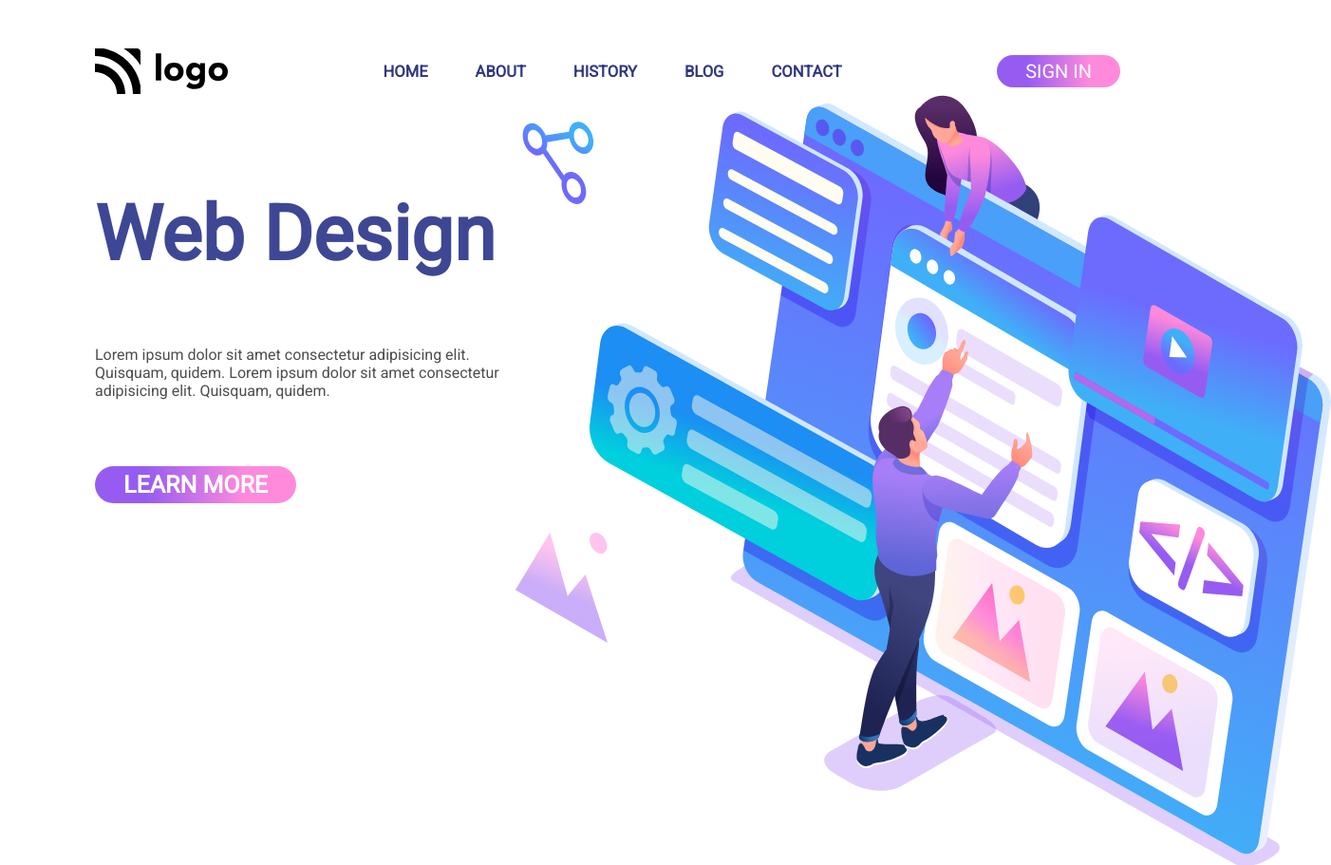
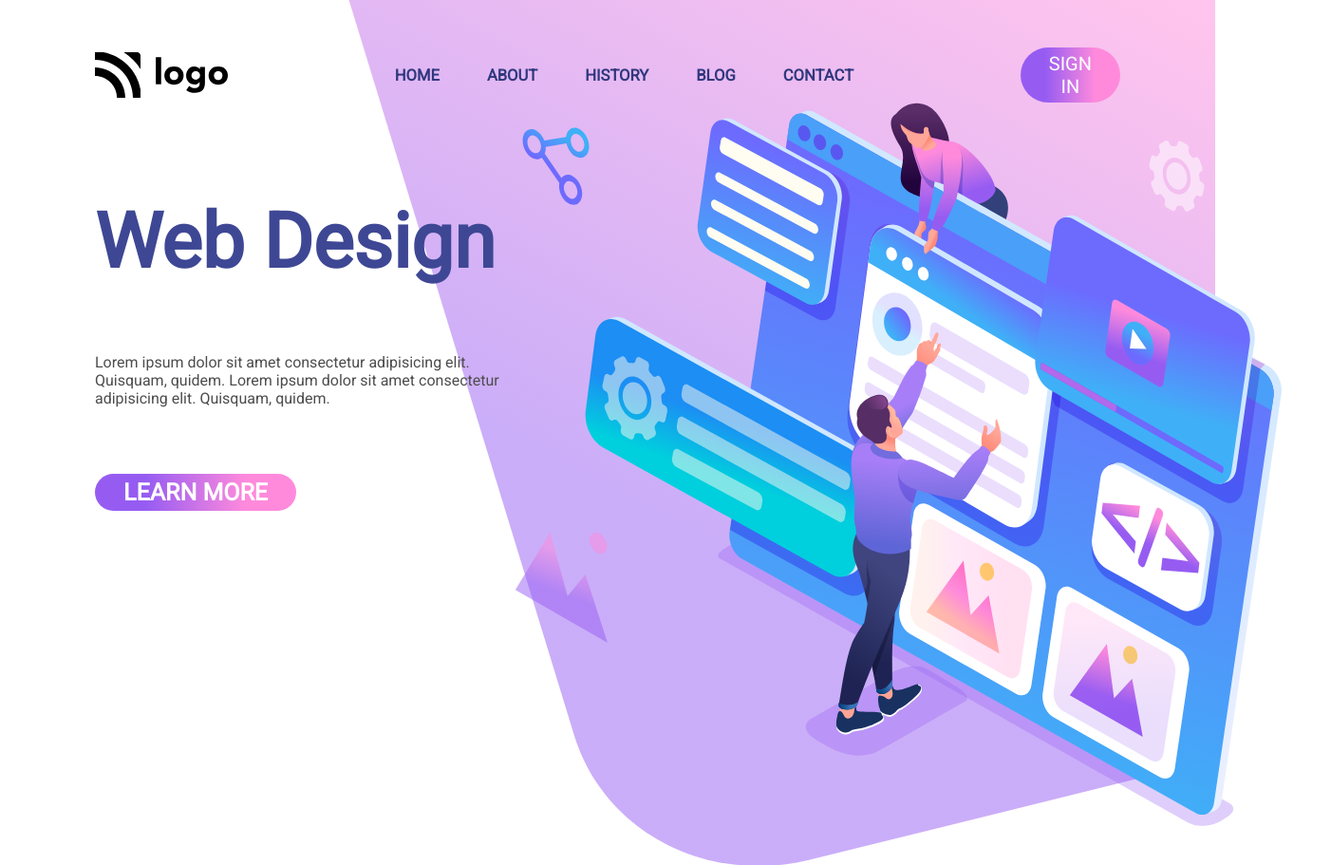
Before and after one commit to Yash-Singhania/LIVE-PROJECT-8, a website: page index.html in a window 1280 px wide. Shown: the top 911 px of the page at 95% size, 1402 px wide, since content can reach past the window. Drawn offline with Linux system fonts and the light colour scheme.

Commit message:
Added Responsiveness

```diff
--- a/index.html
+++ b/index.html
@@ -24,8 +24,12 @@
           <h5 class="nav-item">BLOG</h5>
           <h5 class="nav-item">CONTACT</h5>
         </div>
-        <button class="signin-btn">SIGN IN</button>
+
+        <div class="button">
+            <button class="signin-btn">SIGN IN</button>
+        </div>
       </nav>
+
       <div class="intro-section">
         <div class="left-section">
           <h1>Web Design</h1>
@@ -34,8 +38,12 @@
             quidem. Lorem ipsum dolor sit amet consectetur adipisicing elit.
             Quisquam, quidem.
           </h4>
-          <button class="learn-more-btn">LEARN MORE</button>
+
+          <div class="btn">
+            <button class="learn-more-btn">LEARN MORE</button>
+          </div>
         </div>
+
         <div class="imgs-div">
           <img src="./images/vector.svg" alt="vector-img" class="vector-img" />
           <img
@@ -43,7 +51,8 @@
             alt="vector-dot"
             class="vector-dot"
           />
-          <img src="./images/intro-img.svg" alt="intro-img" />
+          <img src="./images/intro-img.svg" alt="intro-img" class="main"/>
+          <img class="backcover" src="./images/backcover.svg" alt="backcover">
         </div>
       </div>
     </div>
```
